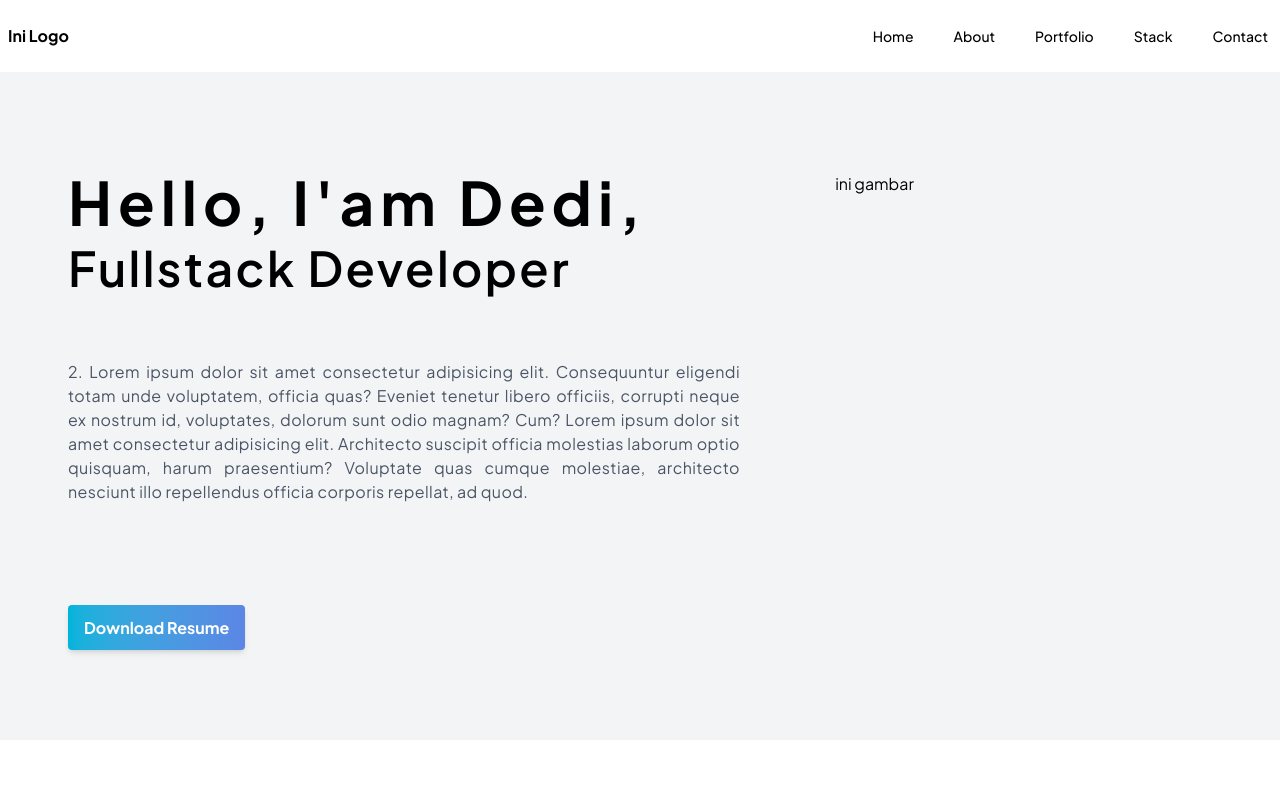
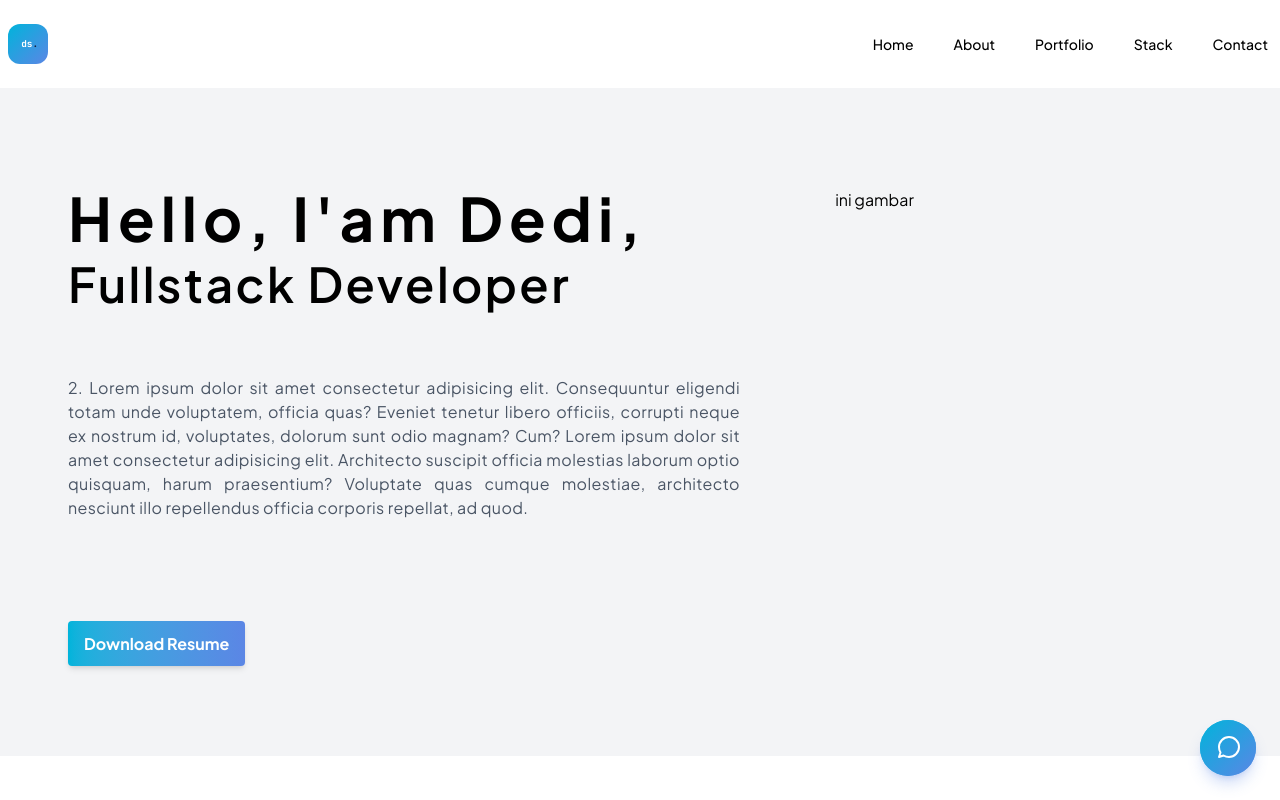
Before and after one commit to deddybear/portofolio-website, a Next.js app: page / in a window 1280 px wide. Shown: the top 800 px of the page. Built offline with nearby package versions, Linux system fonts and the light colour scheme.

Commit message:
perbaikan ui dan ux pada website

```diff
--- a/app/(home)/components/contact.tsx
+++ b/app/(home)/components/contact.tsx
@@ -38,7 +38,7 @@ export default function ContactComponent({ email, location, numberWhatsapp, numb
                     </span>
                     <div className="flex flex-col leading-tight">
                         <span className="font-mono text-[11px] text-muted">Email</span>
-                        <span className="font-sans font-semibold text-sm break-all">{email}</span>
+                        <span className="font-sans font-semibold text-sm break-all lg:break-keep">{email}</span>
                     </div>
                 </a>
 
--- a/app/(home)/components/footer.tsx
+++ b/app/(home)/components/footer.tsx
@@ -20,12 +20,12 @@ export default function FooterComponent({ email, location, year, numberWhatsapp,
                             </p>
 
                             <div className="flex items-center gap-2.5 mt-5">
-                                <a href="#" aria-label="GitHub"
+                                <a href="https://github.com/deddybear" aria-label="GitHub"
                                     className="w-9 h-9 rounded-lg bg-white/5 border border-white/10 flex items-center justify-center
                       transition-colors duration-300 hover:bg-indigo hover:border-indigo">
                                     <svg className="w-4 h-4" viewBox="0 0 24 24" fill="currentColor"><path d="M12 2C6.48 2 2 6.58 2 12.25C2 16.78 4.87 20.6 8.84 21.95C9.34 22.04 9.5 21.72 9.5 21.44C9.5 21.19 9.49 20.35 9.49 19.46C7 19.97 6.35 18.85 6.15 18.27C6.04 17.97 5.55 17.03 5.12 16.78C4.77 16.58 4.27 16.07 5.11 16.06C5.9 16.05 6.47 16.81 6.66 17.13C7.56 18.7 9.02 18.25 9.6 17.98C9.69 17.3 9.95 16.84 10.24 16.58C7.98 16.32 5.62 15.42 5.62 11.52C5.62 10.41 6.01 9.49 6.68 8.78C6.58 8.52 6.23 7.47 6.78 6.06C6.78 6.06 7.65 5.78 9.5 7.06C10.28 6.83 11.11 6.72 11.94 6.72C12.77 6.72 13.6 6.83 14.38 7.06C16.23 5.77 17.1 6.06 17.1 6.06C17.65 7.47 17.3 8.52 17.2 8.78C17.87 9.49 18.26 10.4 18.26 11.52C18.26 15.43 15.89 16.32 13.63 16.58C14 16.9 14.32 17.52 14.32 18.48C14.32 19.85 14.31 20.99 14.31 21.44C14.31 21.72 14.47 22.05 14.97 21.95C18.94 20.6 21.81 16.78 21.81 12.25C21.81 6.58 17.33 2 12 2Z" /></svg>
                                 </a>
-                                <a href="#" aria-label="LinkedIn"
+                                <a href="https://www.linkedin.com/in/dedi-suharman" aria-label="LinkedIn"
                                     className="w-9 h-9 rounded-lg bg-white/5 border border-white/10 flex items-center justify-center
                       transition-colors duration-300 hover:bg-indigo hover:border-indigo">
                                     <svg className="w-4 h-4" viewBox="0 0 24 24" fill="currentColor"><path d="M6.94 5C6.94 6.1 6.06 7 4.97 7C3.88 7 3 6.1 3 5C3 3.9 3.88 3 4.97 3C6.06 3 6.94 3.9 6.94 5ZM7 8.48H3V21H7V8.48ZM13.32 8.48H9.34V21H13.28V14.43C13.28 10.77 18.05 10.44 18.05 14.43V21H22V13.07C22 6.9 14.94 7.13 13.28 10.16L13.32 8.48Z" /></svg>
--- a/app/(home)/components/hero.tsx
+++ b/app/(home)/components/hero.tsx
@@ -36,7 +36,7 @@ export default function HeroComponent() {
             <div className="mt-15 lg:mt-25">
                 <div className="px-2 text-center lg:text-left">
                     <div className="container">
-                        <a target="_blank" href="#" className="shadow-md bg-linear-to-r from-[#00B4DB] to-indigo text-white font-bold py-3 px-4 rounded">Download Resume </a>
+                        <a target="_blank" href="#" className="shadow-md bg-linear-to-r from-[#00B4DB] to-[#5B86E5] text-white font-bold py-3 px-4 rounded">Download Resume </a>
                     </div>
                 </div>
             </div>
--- a/app/(home)/components/navbar.tsx
+++ b/app/(home)/components/navbar.tsx
@@ -22,7 +22,13 @@ export default function NavbarComponent() {
 
                 {/* Logo Webiste Start */}
                 <div className="flex flex-1 items-center sm:items-stretch sm:justify-start px-2">
-                    <a href="#" className="block py-6 font-bold">Ini Logo</a>
+                    <a href="#" className="block py-6 font-bold">
+                        <span className="relative shrink-0 w-10 h-10 rounded-xl bg-accent-gradient flex items-center justify-center overflow-hidden">
+                            <svg width="24" height="24" viewBox="0 0 64 64">
+                                <text x="14" y="41" fontFamily="'JetBrains Mono', monospace" fontWeight="700" fontSize="25" fill="#FFFFFF">ds<tspan fill="#141C3A">.</tspan></text>
+                            </svg>
+                        </span>
+                    </a>
                 </div>
                 {/* Logo Webiste End */}
 
--- a/app/(home)/layout.tsx
+++ b/app/(home)/layout.tsx
@@ -1,5 +1,5 @@
 import type { Metadata } from "next";
-import { Plus_Jakarta_Sans } from "next/font/google";
+import { Plus_Jakarta_Sans, JetBrains_Mono } from "next/font/google";
 import "../globals/styles/globals.css";
 
 
@@ -21,6 +21,11 @@ const PlusJakartaSansFont = Plus_Jakarta_Sans({
     style: ["normal", "italic"],
 })
 
+const JetBrainsMonoFont = JetBrains_Mono({
+    variable: "--font-jet-brains-mono",
+    weight: ["200", "300", "400", "500", "600", "700", "800"],
+})
+
 
 export const metadata: Metadata = {
     title: "Portfolio Website",
@@ -31,7 +36,7 @@ export default function RootLayout({ children }: LayoutProps<"/">) {
     return (
         <html
             lang="en"
-            className={`${PlusJakartaSansFont.variable} h-full antialiased scroll-smooth`}
+            className={`${PlusJakartaSansFont.variable} ${JetBrainsMonoFont.variable} h-full antialiased scroll-smooth`}
         >
             <head>
                 <meta charSet="UTF-8" />
@@ -40,6 +45,34 @@ export default function RootLayout({ children }: LayoutProps<"/">) {
             <body id="home">
                 {children}
             </body>
+
+            {/* Floating Action Button */}
+            <div className="group fixed bottom-6 right-6 z-50 flex items-center">
+
+                {/* Label muncul saat hover (desktop) */}
+                <span className="absolute right-full mr-3 whitespace-nowrap
+                 bg-navy text-white text-xs font-mono px-3 py-2 rounded-lg
+                 opacity-0 translate-x-2 pointer-events-none
+                 transition-all duration-300
+                 group-hover:opacity-100 group-hover:translate-x-0">
+                    Chat via WhatsApp
+                </span>
+
+                <a href="#home"
+                    className="relative w-14 h-14 rounded-full bg-accent-gradient text-white
+              shadow-lg shadow-indigo/30 flex items-center justify-center
+              transition-transform duration-300 hover:scale-110">
+
+                    {/* Ring ping di belakang */}
+                    <span className="fab-ping absolute inset-0 rounded-full bg-accent-gradient"></span>
+
+                    <svg className="relative w-6 h-6" viewBox="0 0 24 24" fill="none">
+                        <path d="M3 21L4.5 16.5C3.55 14.9 3 13.05 3 11C3 5.5 7.5 1 13 1S23 5.5 23 11S18.5 21 13 21C11.05 21 9.15 20.5 7.5 19.5L3 21Z"
+                            stroke="currentColor" stroke-width="2" stroke-linejoin="round" />
+                    </svg>
+                </a>
+            </div>
+
         </html>
     );
 }
--- a/app/blog/[slug]/page.tsx
+++ /dev/null
@@ -1,11 +0,0 @@
-export default async function BlogPostPage({ params }: { params: Promise<{ slug: string }> }) {
-
-    const { slug } = await params;
-
-    return (
-        <div>
-            <h1>Blog Post: {slug}</h1>
-        </div>
-    )
-
-}
--- a/app/blog/create/page.tsx
+++ /dev/null
@@ -1,7 +0,0 @@
-export default function BlogCreatePage() {
-    return (
-        <div>
-            <h1>Page Create Blog</h1>
-        </div>
-    );
-}
--- a/app/blog/page.tsx
+++ /dev/null
@@ -1,8 +0,0 @@
-export default function BlogPage() {
-
-    return (
-        <div>
-            <h1>My Blog</h1>
-        </div>
-    )
-}
--- a/app/projects/[slugs]/page.tsx
+++ b/app/projects/[slugs]/page.tsx
@@ -1,7 +1,7 @@
 export default async function ProjectsPostPage() {
     return (
         <div>
-            <h1> isinya detail project protofolio </h1>
+            <h1> Coming Soon </h1>
         </div>
     )
 }
```
